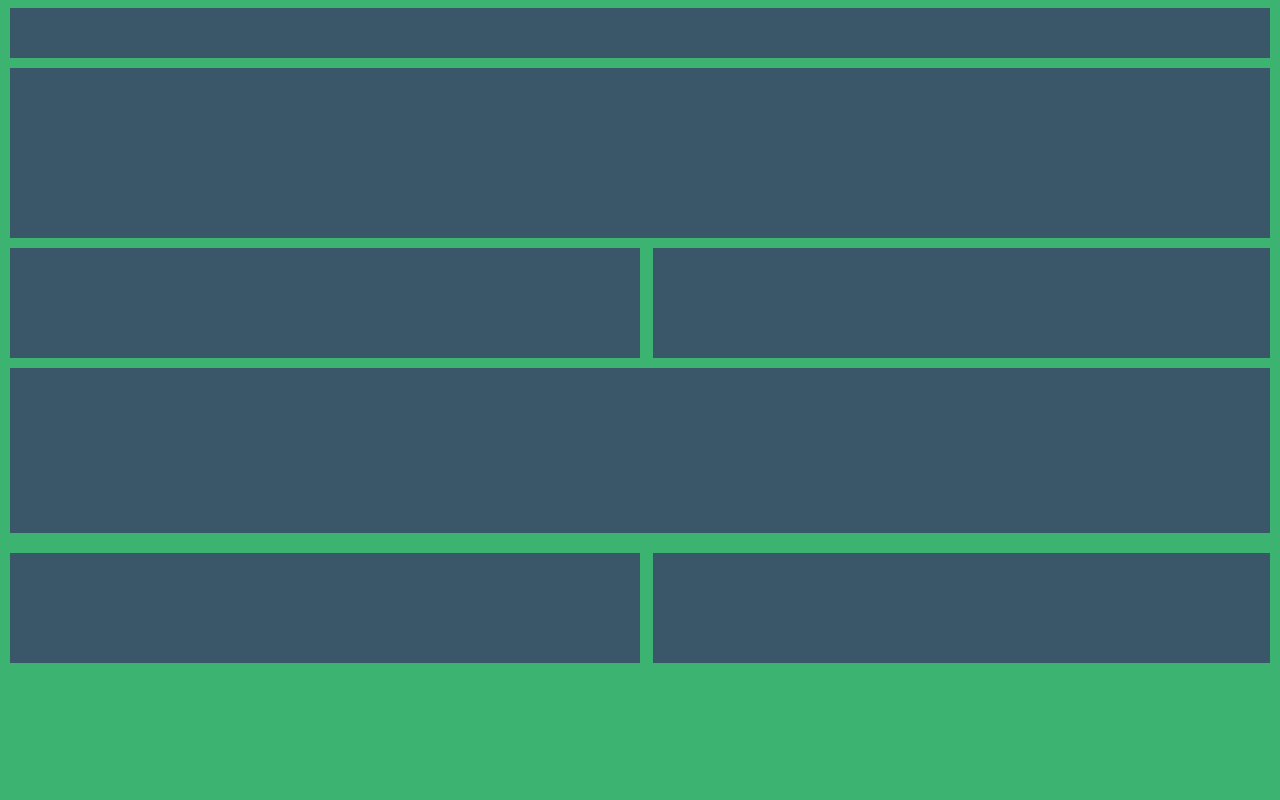
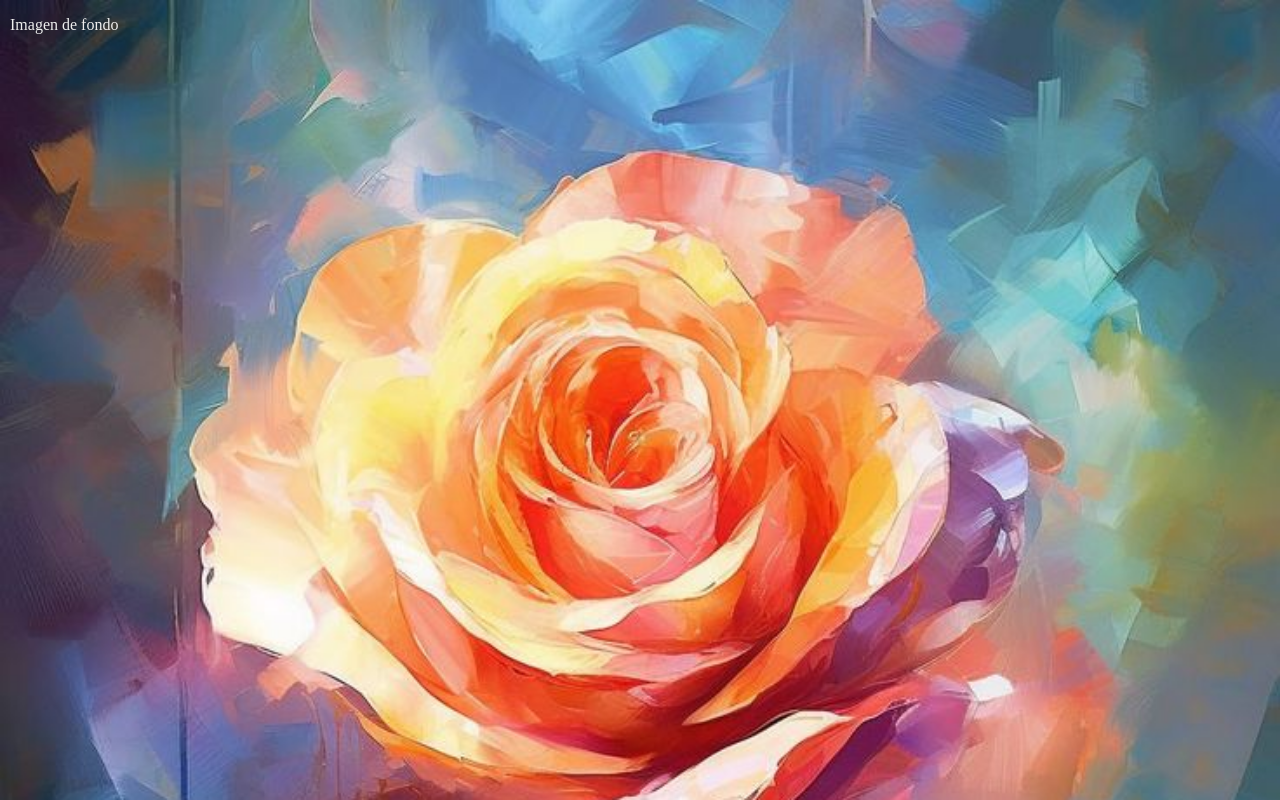
Before and after one commit to N4than13L/Practica_diseno, a plain HTML site: page index.html in a window 1280 px wide. Drawn offline with Linux system fonts and the light colour scheme.

Commit message:
agregando imagen de fondo

```diff
--- a/estilos/estilos.css
+++ b/estilos/estilos.css
@@ -1,48 +1,10 @@
 body {
-  background-color: mediumseagreen;
+  background-image: url("./𝐀𝐈-𝐈𝐦𝐚𝐠𝐞𝐬\ 𝐚𝐧𝐝\ 𝐏𝐢𝐜𝐭𝐮𝐫𝐞𝐬.jpeg");
+  background-size: cover;
   margin-right: 10px;
   margin-left: 10px;
 }
 
-.principal {
-  background-color: rgb(57, 87, 105);
-  width: auto;
-  height: 50px;
+p {
+  color: #eee;
 }
-
-.medio {
-  background-color: rgb(57, 87, 105);
-  width: auto;
-  height: 170px;
-  margin-top: 10px;
-}
-
-.contenedores .info1 {
-  background-color: rgb(57, 87, 105);
-  width: 50%;
-  height: 110px;
-  margin-right: 5px;
-  margin-left: 0px;
-  margin-top: 10px;
-  margin-bottom: 3px;
-  float: left;
-}
-
-.contenedores .info2 {
-  background-color: rgb(57, 87, 105);
-  width: 49%;
-  height: 110px;
-  margin-right: 0px;
-  margin-left: 5px;
-  margin-top: 10px;
-  margin-bottom: 3px;
-  float: right;
-}
-
-.medio_bajo {
-  background-color: rgb(57, 87, 105);
-  width: 100%;
-  height: 165px;
-  margin-top: 130px;
-  margin-bottom: 10px;
-}
--- a/index.html
+++ b/index.html
@@ -7,18 +7,8 @@
     <title>Document</title>
   </head>
   <body>
-    <section class="principal"></section>
-    <div class="medio"></div>
-    <div class="contenedores">
-      <div class="info1"></div>
-      <div class="info2"></div>
-    </div>
-
-    <section class="medio_bajo"></section>
-
-    <div class="contenedores">
-      <div class="info1"></div>
-      <div class="info2"></div>
+    <div>
+      <p>Imagen de fondo</p>
     </div>
   </body>
 </html>
```
Also changed, not shown: estilos/𝐀𝐈-𝐈𝐦𝐚𝐠𝐞𝐬 𝐚𝐧𝐝 𝐏𝐢𝐜𝐭𝐮𝐫𝐞𝐬.jpeg (added).
